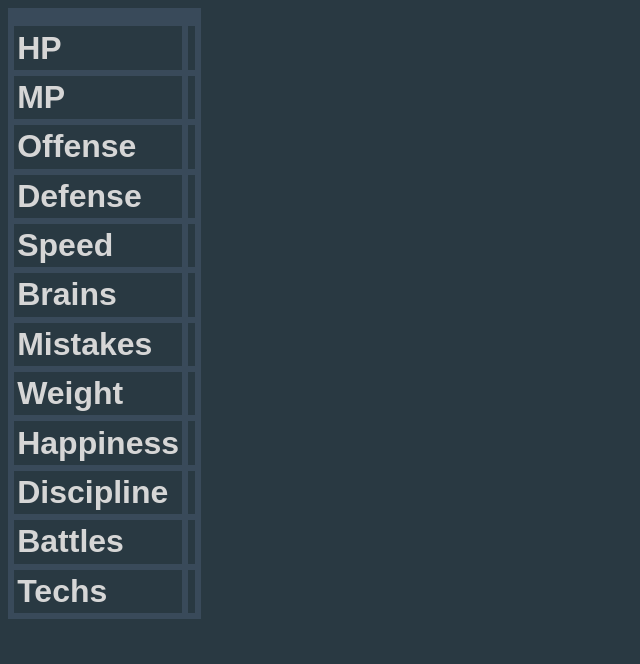
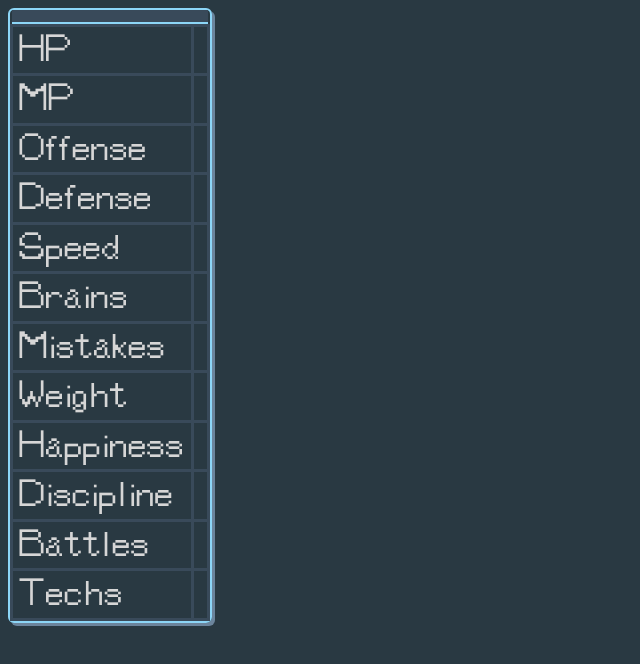
Before and after one commit to danxexe/retro-scripting, a plain HTML site: page client/index.html in a window 1280 px wide. Shown: the whole page, without its empty margins (0-640 px from the left). Drawn offline with Linux system fonts and the light colour scheme.

Commit message:
Digimon font

```diff
--- a/client/index.html
+++ b/client/index.html
@@ -2,10 +2,22 @@
   <head>
     <title>Retro Scripting</title>
     <style>
+      @font-face {
+        font-family: 'DigimonWorld';
+        src: url('/digimon-world-text-font-psone.otf') format('opentype');
+        font-weight: normal;
+        font-style: normal;
+      }
       body {
-        font-family: sans-serif;
+        font-family: DigimonWorld, sans-serif;
         background-color: #293942;
         color: #D6D6D6;
+      }
+      .table-outer {
+        border: 2px solid #8CD6F7;
+        margin-right: 20px;
+        box-shadow: 3px 3px #6B849C;
+        border-radius: 6px;
       }
       table {
         font-size: 2em;
@@ -16,15 +28,24 @@
         background-color: #394A5A;
         color: #D6D6D6;
       }
+      thead th {
+        padding: 0;
+        border: 0;
+      }
+      .table-header {
+        border-bottom: 2px solid #8CD6F7;
+        padding: 0.22em 0.2em 0.14em;
+      }
       th {
+        font-weight: normal;
         text-align: left;
       }
       td {
         text-align: right;
       }
       td, th {
-        border: 0.2em solid #394A5A;
-        padding: 0.1em;
+        border: 0.1em solid #394A5A;
+        padding: 0.22em 0.2em 0.14em;
       }
       .flash-once {
         animation: flash 2s ease-out forwards;
@@ -58,10 +79,6 @@
         display: flex;
         flex-direction: row;
       }
-
-      #evolution-paths table {
-        margin-right: 20px;
-      }
     </style>
   </head>
   <body>
--- a/client/main.js
+++ b/client/main.js
@@ -37,9 +37,10 @@ const objectMap = (obj, fn) =>
 function format_value(value) {
   if (Array.isArray(value)) {
     let [min, max] = value;
-    min = min == Infinity ? "∞" : min;
-    max = max == Infinity ? "∞" : max;
-    return html`${min} <span style="font-size: 0.8em">≷</span> ${max}`;
+    let space = html`<span style="font-size: 0.5em"> </span>`
+    min = min == Infinity ? "" : min;
+    max = max == Infinity ? "" : max;
+    return html`${min}${space}..${space}${max}`;
   }
 
   return value;
@@ -55,10 +56,13 @@ function is_fulfilled(partner, requirement) {
 
 const digimon_template = (name, stats, props, classes = []) => {
   return html`
+  <div class="table-outer">
     <table>
       <thead>
         <tr>
-        <th colspan="2">${() => name}</th>
+          <th colspan="2">
+            <div class="table-header">${() => name}</div>
+          </th>
         </tr>
       </thead>
       <tbody>
@@ -69,7 +73,8 @@ const digimon_template = (name, stats, props, classes = []) => {
           </tr>
         `)}
       </tbody>
-  </table>`
+    </table>
+  </div>`
 }
 
 html`
```
Also changed, not shown: client/digimon-world-text-font-psone.otf (added). Lines whose indentation alone changed are shown as unchanged.
